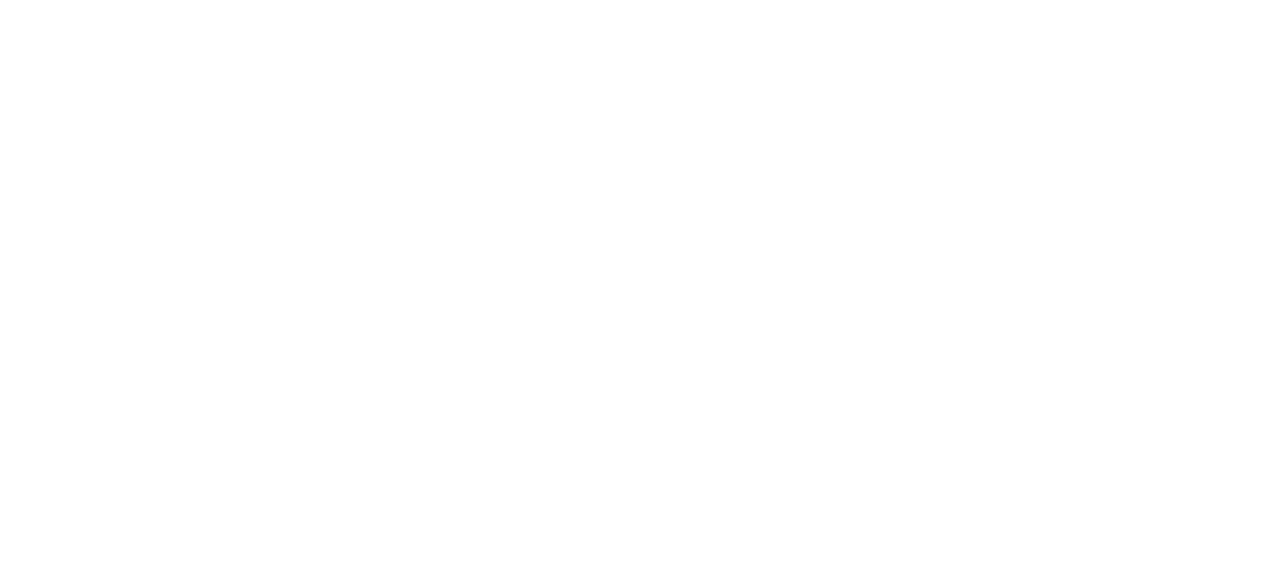
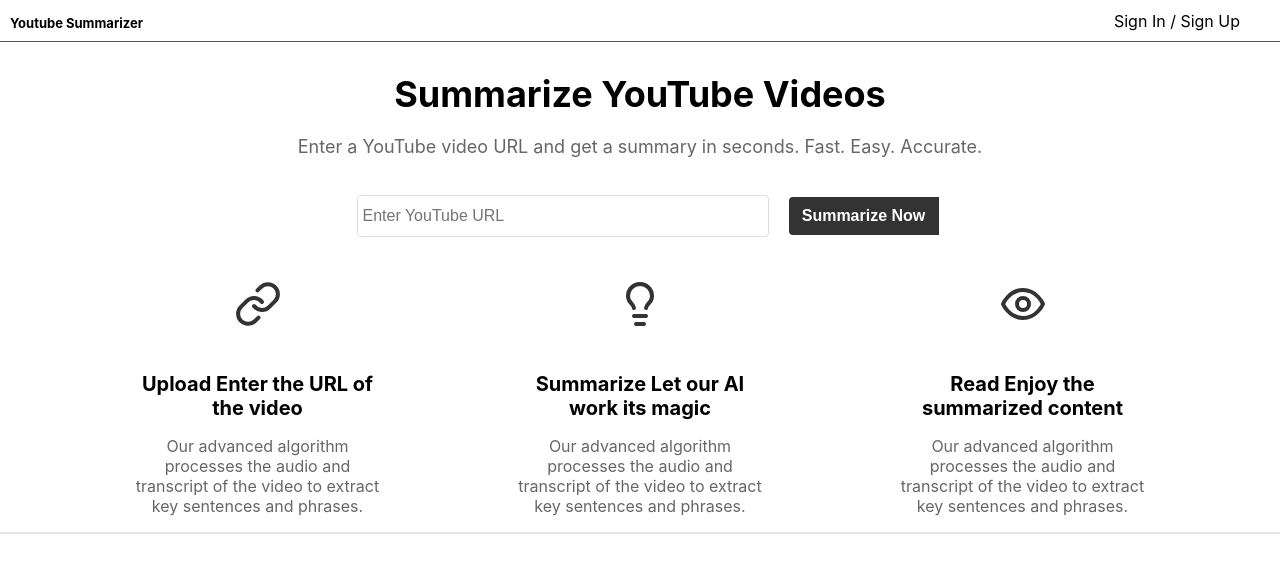
Before and after one commit to ItsTatsuya/Summarizer-webapp, a React (Create React App) app in the folder client/: page / in a window 1280 px wide. Before the commit this address had no page. Shown: the top 572 px of the page. Built offline with nearby package versions, Linux system fonts and the light colour scheme.

Commit message:
home page

```diff
--- a/client/package.json
+++ b/client/package.json
@@ -8,7 +8,6 @@
     "@testing-library/react": "^13.4.0",
     "@testing-library/user-event": "^13.5.0",
     "axios": "^1.6.8",
-    "bootstrap": "^5.3.3",
     "react": "^18.2.0",
     "react-dom": "^18.2.0",
     "react-scripts": "5.0.1",
--- a/client/src/App.js
+++ b/client/src/App.js
@@ -1,6 +1,7 @@
 // import React, { useEffect, useState } from "react";
 import {Login} from "./components/Login/Login.jsx"
 import {Signup} from "./components/Signup/Signup.jsx"
+import {HomePage} from "./components/HomePage/HomePage.jsx"
 import {BrowserRouter,Routes,Route} from "react-router-dom"
 
 function App(props) {
@@ -9,6 +10,7 @@
     <div>
         <BrowserRouter>
         <Routes>
+          <Route path="/" element={<HomePage/>}/>;
           <Route path="/register" element={<Signup/>}/>;
           <Route path="/login" element={<Login/>}/>
         </Routes>
--- a/client/src/components/HomePage/HomePage.css
+++ b/client/src/components/HomePage/HomePage.css
@@ -1,106 +1,106 @@
-/* Reset styles */
-* {
-  margin: 0;
-  padding: 0;
-  box-sizing: border-box;
-}
 
-/* General styles */
-body {
-  font-family: 'Helvetica Neue', Helvetica, Arial, sans-serif;
-  background-color: #f5f5f5;
-  color: #333;
-  display: flex;
+
+.body-home{
+  width: 100%;
+  padding: 0px;
+  align-items: center;
   justify-content: center;
-  align-items: center;
-  min-height: 100vh;
-}
-
-.body {
-  max-width: 800px;
-  width: 100%;
-  padding: 20px;
 }
 
 /* Header styles */
 .navbar {
-  background-color: #333;
-  color: #fff;
-  padding: 10px;
+  background-color: #fff;
+  color: black;
   display: flex;
   justify-content: space-between;
   align-items: center;
+  border-bottom: 1px inset black;
 }
 
-.logo {
-  font-size: 24px;
+.logofont{
+  font-size: small;
   font-weight: bold;
+  margin-left: 10px;
+  margin-bottom: 10px;
+  margin-top: 15px;
 }
 
 .navsign {
+  color: black;
   font-size: 16px;
   cursor: pointer;
+  text-align: right;
+  margin-right: 40px;
+}
+
+.navsignlink{
+  color: black;
+  text-decoration: none;
 }
 
 /* Main content styles */
-.main {
+.main-home {
   background-color: #fff;
-  padding: 40px;
-  border-radius: 8px;
-  box-shadow: 0 2px 4px rgba(0, 0, 0, 0.1);
+  border-radius: 0;
+  box-shadow: 0 2px 0px rgba(0, 0, 0, 0.1);
   margin-top: 30px;
+  width: 100%;
 }
 
 .heading {
   font-size: 36px;
   font-weight: bold;
   margin-bottom: 20px;
+  text-align: center;
 }
 
 .sub-heading {
   font-size: 18px;
   color: #666;
   margin-bottom: 30px;
+  text-align: center;
 }
 
 .form {
   display: flex;
+  align-items: center;
+  justify-content: center;
+  padding: 0px;
+  margin: 0;
 }
 
 .input {
-  flex: 1;
-  padding: 12px;
-  border: 1px solid #ccc;
-  border-radius: 4px 0 0 4px;
+  padding: 5px;
+  border-radius: 4px;
   font-size: 16px;
+  max-width: 400px;
 }
 
 .button {
   background-color: #333;
   color: #fff;
   border: none;
-  padding: 12px 20px;
-  border-radius: 0 4px 4px 0;
+  border-radius: 4px 0 0 4px;
   font-size: 16px;
   cursor: pointer;
+  max-width: 150px;
+  margin-left:20px;
+  margin-bottom:15px;
+  align-items: center;
+  justify-content: center;
+  padding:10px;
 }
 
 /* How it works section styles */
 .how-it-works {
-  background-color: #f5f5f5;
-  padding: 40px;
+  padding: 0px;
   margin-top: 30px;
   border-radius: 8px;
 }
 
-.container {
-  max-width: 800px;
-  margin: 0 auto;
-}
-
 .steps {
   display: flex;
-  justify-content: space-between;
+  justify-content: space-evenly;
 }
 
 .step {
@@ -112,7 +112,7 @@
   width: 48px;
   height: 48px;
   color: #333;
-  margin-bottom: 10px;
+  margin-bottom: 20px;
 }
 
 .step-heading {
@@ -134,7 +134,7 @@
   }
 
   .step {
-    max-width: 100%;
+    width: 100%;
     margin-bottom: 30px;
   }
 }
--- a/client/src/components/HomePage/HomePage.jsx
+++ b/client/src/components/HomePage/HomePage.jsx
@@ -1,20 +1,21 @@
 import React from "react";
 import "./HomePage.css";
+import { Link } from "react-router-dom";
 
 export const HomePage = () => {
   return (
-    <div className="body">
+    <div className="body-home">
       <header className="navbar">
         <div className="logo">
-          Youtube Summarizer
+          <p className="logofont">Youtube Summarizer</p>
         </div>
         <nav className="navbar-2">
           <span className="navsign">
-            Sign In / Sign Up
+            <Link to={"/login"} className="navsignlink" >Sign In</Link> / <Link to={"/register"} className="navsignlink">Sign Up</Link>
           </span>
         </nav>
       </header>
-      <main className="main">
+      <main className="main-home">
         <section className="content">
           <div className="content-body">
             <h1 className="heading">
@@ -36,47 +37,9 @@
           </div>
         </section>
         <section className="how-it-works">
-          <div className="container">
           <div className="steps">
             <div className="step">
-                <LinkIcon className="icon" />
-                <h3 className="step-heading">
-                  Upload Enter the URL of the video
-                </h3>
-                <p className="step-text">
-                  Our advanced algorithm processes the audio and transcript of the video to extract key sentences and phrases.
-                </p>
-              </div>
-              <div className="step">
-                <LightbulbIcon className="icon" />
-                <h3 className="step-heading">
-                  Summarize Let our AI work its magic
-                </h3>
-                <p className="step-text">
-                  Our advanced algorithm processes the audio and transcript of the video to extract key sentences and phrases.
-                </p>
-              </div>
-              <div className="step">
-                <EyeIcon className="icon" />
-                <h3 className="step-heading">
-                  Read Enjoy the summarized content
-                </h3>
-                <p className="step-text">
-                  Our advanced algorithm processes the audio and transcript of the video to extract key sentences and phrases.
-                </p>
-              </div>
-            </div>
-          </div>
-        </section>
-      </main>
-    </div>
-  );
-};
-
-function EyeIcon(props) {
-  return (
               <svg
-      {...props}
                 xmlns="http://www.w3.org/2000/svg"
                 width="24"
                 height="24"
@@ -86,17 +49,20 @@
                 strokeWidth="2"
                 strokeLinecap="round"
                 strokeLinejoin="round"
+                className="icon"
               >
-      <path d="M2 12s3-7 10-7 10 7 10 7-3 7-10 7-10-7-10-7Z" />
-      <circle cx="12" cy="12" r="3" />
+                <path d="M10 13a5 5 0 0 0 7.54.54l3-3a5 5 0 0 0-7.07-7.07l-1.72 1.71" />
+                <path d="M14 11a5 5 0 0 0-7.54-.54l-3 3a5 5 0 0 0 7.07 7.07l1.71-1.71" />
               </svg>
-  );
-}
-
-function LightbulbIcon(props) {
-  return (
+              <h3 className="step-heading">
+                Upload Enter the URL of the video
+              </h3>
+              <p className="step-text">
+                Our advanced algorithm processes the audio and transcript of the video to extract key sentences and phrases.
+              </p>
+            </div>
+            <div className="step">
               <svg
-      {...props}
                 xmlns="http://www.w3.org/2000/svg"
                 width="24"
                 height="24"
@@ -106,18 +72,21 @@
                 strokeWidth="2"
                 strokeLinecap="round"
                 strokeLinejoin="round"
+                className="icon"
               >
                 <path d="M15 14c.2-1 .7-1.7 1.5-2.5 1-.9 1.5-2.2 1.5-3.5A6 6 0 0 0 6 8c0 1 .2 2.2 1.5 3.5.7.7 1.3 1.5 1.5 2.5" />
                 <path d="M9 18h6" />
                 <path d="M10 22h4" />
               </svg>
-  );
-}
-
-function LinkIcon(props) {
-  return (
+              <h3 className="step-heading">
+                Summarize Let our AI work its magic
+              </h3>
+              <p className="step-text">
+                Our advanced algorithm processes the audio and transcript of the video to extract key sentences and phrases.
+              </p>
+            </div>
+            <div className="step">
               <svg
-      {...props}
                 xmlns="http://www.w3.org/2000/svg"
                 width="24"
                 height="24"
@@ -127,9 +96,23 @@
                 strokeWidth="2"
                 strokeLinecap="round"
                 strokeLinejoin="round"
+                className="icon"
               >
-      <path d="M10 13a5 5 0 0 0 7.54.54l3-3a5 5 0 0 0-7.07-7.07l-1.72 1.71" />
-      <path d="M14 11a5 5 0 0 0-7.54-.54l-3 3a5 5 0 0 0 7.07 7.07l1.71-1.71" />
+                <path d="M2 12s3-7 10-7 10 7 10 7-3 7-10 7-10-7-10-7Z" />
+                <circle cx="12" cy="12" r="3" />
               </svg>
+              <h3 className="step-heading">
+                Read Enjoy the summarized content
+              </h3>
+              <p className="step-text">
+                Our advanced algorithm processes the audio and transcript of the video to extract key sentences and phrases.
+              </p>
+            </div>
+          </div>
+        </section>
+      </main>
+    </div>
   );
-}
+};
+
+export default HomePage;
```
Also changed, not shown: 1 other file (tests, documents, lock files or other folders). Lines whose indentation alone changed are shown as unchanged.
